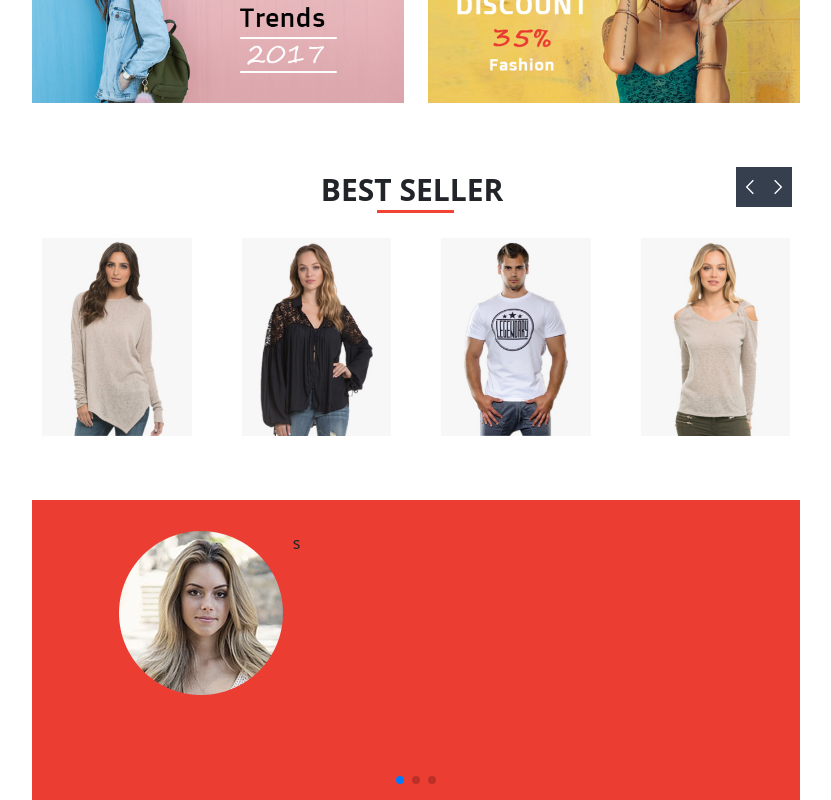
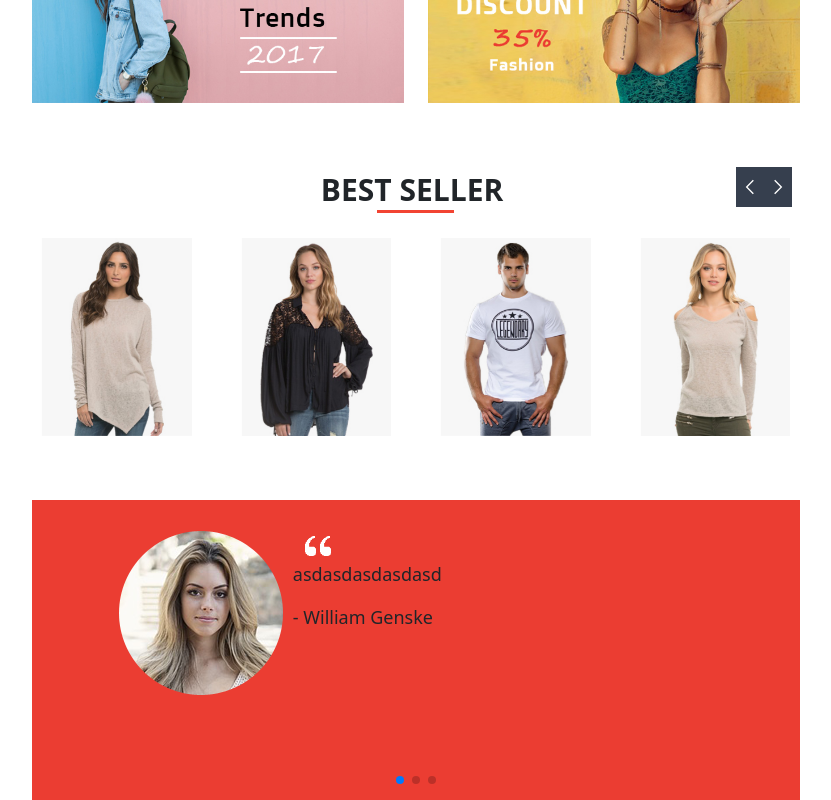
Before and after one commit to HuyDinh97/reactjs-shop, a React (Create React App) app: page / in a window 1280 px wide. Shown: the part 1442-2242 px from the top of the page, without its empty margins (224-1055 px from the left). Built offline with nearby package versions, Linux system fonts and the light colour scheme.

Commit message:
add quote img

```diff
--- a/src/components/Layout/Customer comment/CustomerComment.js
+++ b/src/components/Layout/Customer comment/CustomerComment.js
@@ -2,6 +2,7 @@ import React, { useRef } from 'react';
 import { Swiper, SwiperSlide } from 'swiper/react';
 import { Pagination } from 'swiper';
 import customerImg from './image/client-img-1.png';
+import quoteImg from './image/icons8-quote-left-48.png';
 import 'swiper/swiper-bundle.min.css';
 import 'swiper/swiper.min.css';
 
@@ -17,7 +18,21 @@ function CustomerComment() {
               <div>
                 <img src={customerImg} alt="img" />
               </div>
-              <div>s</div>
+              <div>
+                <div>
+                  <img
+                    className={classes.quote_w}
+                    src={quoteImg}
+                    alt="quoteImg"
+                  />
+                </div>
+                <div>
+                  <p>asdasdasdasdasd</p>
+                </div>
+                <div>
+                  <p>- William Genske</p>
+                </div>
+              </div>
             </div>
           </div>
         </SwiperSlide>
--- a/src/components/Layout/Customer comment/CustomerComment.module.css
+++ b/src/components/Layout/Customer comment/CustomerComment.module.css
@@ -13,3 +13,7 @@
   margin-left: 10%;
   display: flex;
 }
+
+.quote_w {
+  width: 50px!important;
+}
```
Also changed, not shown: src/components/Layout/Customer comment/image/icons8-quote-left-48.png (added).
